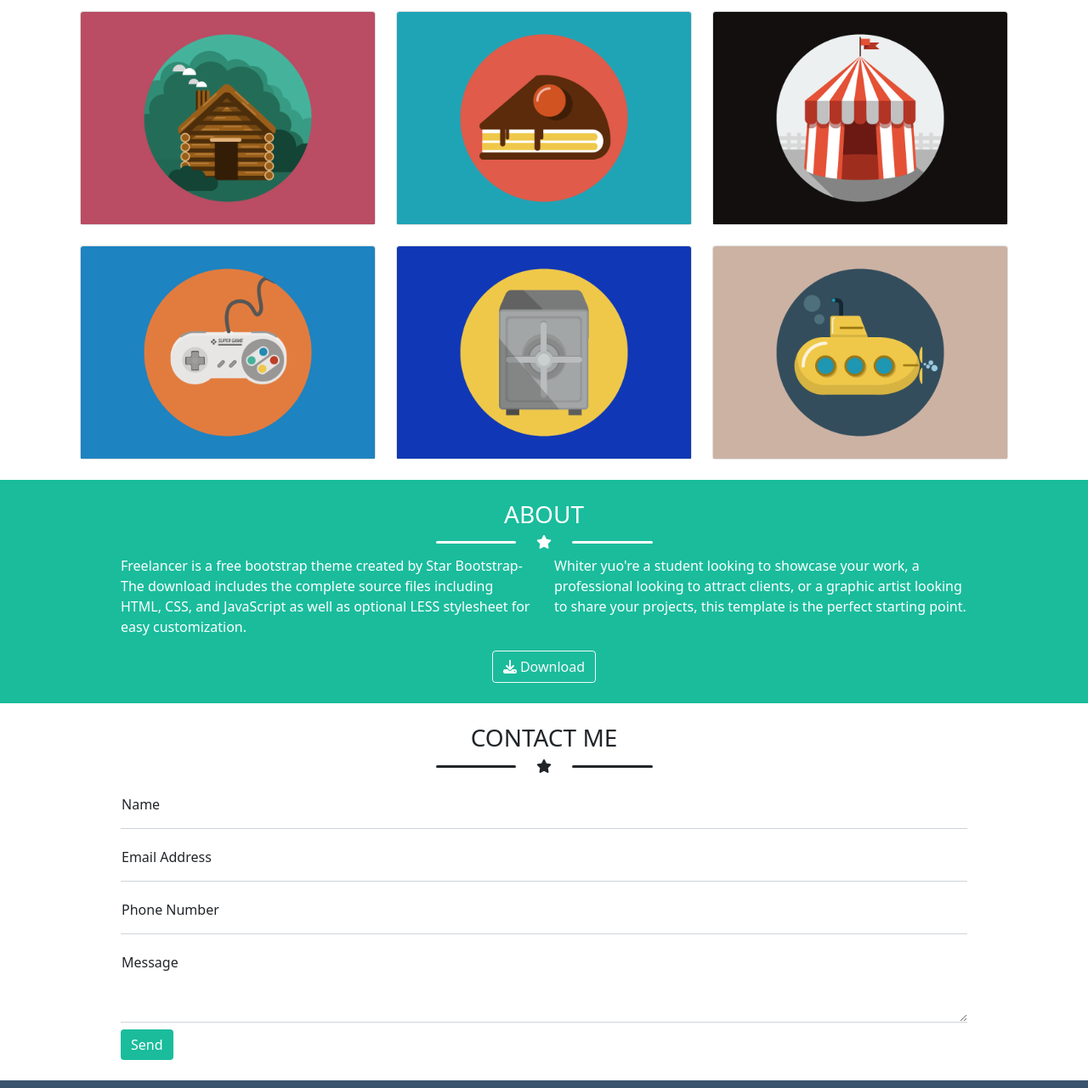
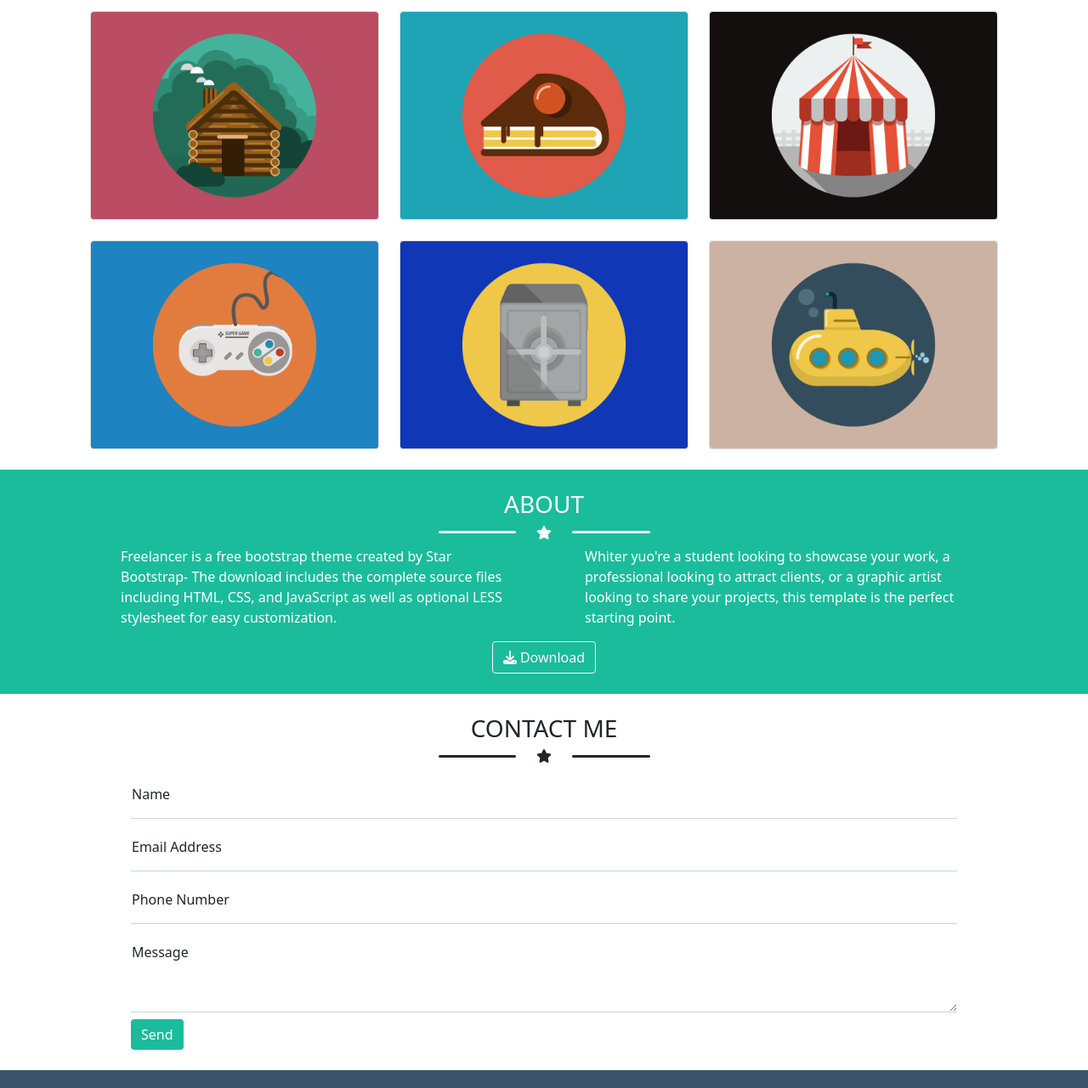
Before and after one commit to marius-leica/html-css-bootstrap-freelancer, a plain HTML site: page index.html in a window 1280 px wide. Shown: the part 449-1730 px from the top of the page at 85% size. Drawn offline with nearby package versions, Linux system fonts and the light colour scheme.

Commit message:
removed p and m from containers and rows

```diff
--- a/css/style.css
+++ b/css/style.css
@@ -109,3 +109,10 @@ nav a {
   color: #3a546d;
   transition: color 0.3s ease-in-out;
 }
+
+.card:hover img {
+  cursor: pointer;
+  filter: grayscale(0.5);
+  transform: scale(1.05);
+  transition: all 0.3s ease-in-out;
+}
--- a/index.html
+++ b/index.html
@@ -15,10 +15,8 @@
 
 <body>
     <header>
-
-
         <nav class="navbar navbar-expand-lg navbar-light bg-second color-white">
-            <div class="container ">
+            <div class="container">
                 <a class="navbar-brand color-white fw-bolder" href="#">START BOOTSTRAP</a>
                 <button class="navbar-toggler border-white" type="button" data-bs-toggle="collapse"
                     data-bs-target="#navbarSupportedContent" aria-controls="navbarSupportedContent"
@@ -43,7 +41,8 @@
         </nav>
     </header>
     <div class="section bg-prim">
-        <div class="container p-3 p-sm-4 text-center color-white">
+        <div class="container text-center color-white">
+            <div class="p-3 p-sm-4">
                 <div class="avatar">
                     <img src="img/avatar.svg" alt="">
                 </div>
@@ -67,9 +66,10 @@
                 </div>
             </div>
         </div>
+    </div>
     <div class="section">
-        <div class="container p-3 p-sm-4 text-center">
-
+        <div class="container text-center">
+            <div class="p-3 p-sm-4">
                 <h2>PORTFOLIO</h2>
                 <div class="row">
                     <div class="col-7 col-lg-3 col-md-4 col-sm-5 mx-auto">
@@ -79,50 +79,45 @@
                             <div class="border-bottom flex-grow-1 border-3 border-dark rounded-pill"></div>
                         </div>
                     </div>
-
                 </div>
                 <div class="row row-cols-1 row-cols-md-2 row-cols-lg-3 g-4">
                     <div class="col">
-                    <div class="card">
+                        <div class="card overflow-hidden">
                             <img src="img/cabin.png" class="card-img-top" alt="...">
-
                         </div>
                     </div>
                     <div class="col">
-                    <div class="card">
+                        <div class="card overflow-hidden">
                             <img src="img/cake.png" class="card-img-top" alt="...">
-
                         </div>
                     </div>
                     <div class="col">
-                    <div class="card">
+                        <div class="card overflow-hidden">
                             <img src="img/circus.png" class="card-img-top" alt="...">
-
                         </div>
                     </div>
                     <div class="col">
-                    <div class="card">
+                        <div class="card overflow-hidden">
                             <img src="img/game.png" class="card-img-top" alt="...">
-
                         </div>
                     </div>
                     <div class="col">
-                    <div class="card">
+                        <div class="card overflow-hidden">
                             <img src="img/safe.png" class="card-img-top" alt="...">
-
                         </div>
                     </div>
                     <div class="col">
-                    <div class="card">
+                        <div class="card overflow-hidden">
                             <img src="img/submarine.png" class="card-img-top" alt="...">
-
+                        </div>
                     </div>
                 </div>
             </div>
         </div>
     </div>
     <div class="section bg-prim">
-        <div class="container p-3 p-sm-4 text-center color-white">
+        <div class="container text-center color-white">
+            <div class="p-3 p-sm-4">
                 <h3>ABOUT</h3>
                 <div class="row">
                     <div class="col-7 col-lg-3 col-md-4 col-sm-5 mx-auto">
@@ -134,25 +129,26 @@
                     </div>
 
                 </div>
-            <div class="row row-cols-1 row-cols-sm-2 px-5">
-                <div class="col text-start">
+                <div class="row row-cols-1 row-cols-sm-2 ">
+                    <div class="col text-start px-5">
                         <p>Freelancer is a free bootstrap theme created by Star Bootstrap- The download includes
                             the complete source files including HTML, CSS, and JavaScript as well as optional
                             LESS stylesheet for easy customization.</p>
                     </div>
-                <div class="col text-start">
+                    <div class="col text-start px-5">
                         <p>Whiter yuo're a student looking to showcase your work, a professional looking to
                             attract clients, or a graphic artist looking to share your projects, this template
                             is the perfect starting point.</p>
                     </div>
                 </div>
-            <button type="button" class="btn btn-outline-light"><i
-                    class="fa-solid fa-download pe-1"></i>Download</button>
-
+                <button type="button" class="btn btn-outline-light">
+                    <i class="fa-solid fa-download pe-1"></i>Download</button>
+            </div>
         </div>
     </div>
     <div class="section">
-        <div class="container p-3 p-sm-4 text-center">
+        <div class="container text-center">
+            <div class="p-3 p-sm-4 ">
                 <h3>CONTACT ME</h3>
                 <div class="row">
                     <div class="col-7 col-lg-3 col-md-4 col-sm-5 mx-auto">
@@ -186,25 +182,20 @@
                     <div class="btn btn-primary btn-primary-custom">Send</div>
                 </div>
             </div>
-
-
-
-
-
-
+        </div>
     </div>
     <footer class=" bg-tert color-white">
         <div class="container bg-tert p-3 p-sm-4">
             <div class="row row-cols-1 row-cols-sm-3">
-                <div class="col mb-3 mb-sm-0">
-                    <div class="text-center d-flex flex-column">
+                <div class="col ">
+                    <div class="text-center d-flex flex-column mb-3 mb-sm-0">
                         <h6>LOCATION</h6>
                         <span>2215 John Daniel Drive Clark,</span>
                         <span>MO 54243</span>
                     </div>
                 </div>
-                <div class="col mb-3 mb-sm-0">
-                    <div class="text-center d-flex flex-column">
+                <div class="col">
+                    <div class="text-center d-flex flex-column  mb-3 mb-sm-0">
                         <h6>AROUND THE WEB</h6>
                         <div class="d-flex justify-content-center gap-2">
                             <div class="square btn btn-outline-light border border-white rounded-circle ">
@@ -223,8 +214,8 @@
                         </div>
                     </div>
                 </div>
-                <div class="col mb-3 mb-sm-0">
-                    <div class="text-center d-flex flex-column">
+                <div class="col ">
+                    <div class="text-center d-flex flex-column mb-3 mb-sm-0">
                         <h6>ABOUT FREELANCER</h6>
                         <p class="mb-0">Freelance is a free to use, open source Bootstrap theme created by <span
                                 class="text-primary">Start Bootstrap</span>.</p>
```
Lines whose indentation alone changed are shown as unchanged.
